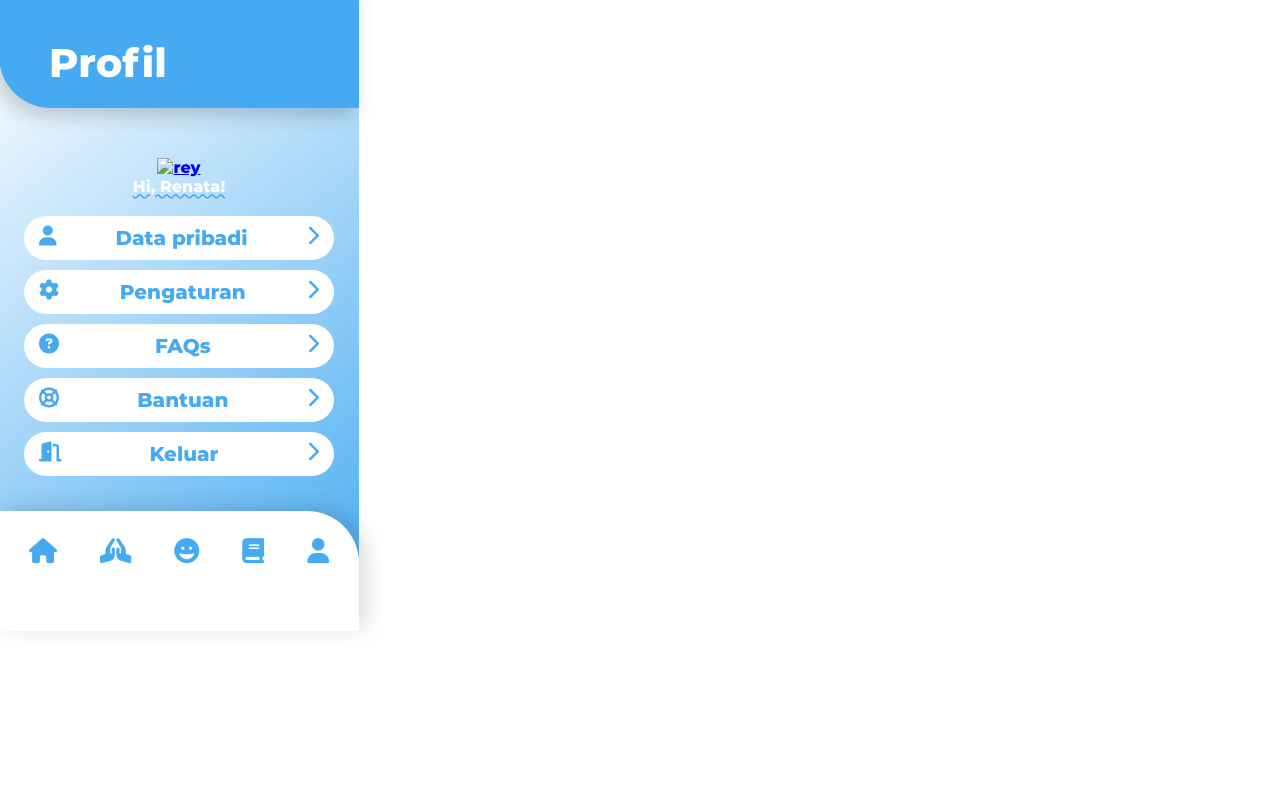
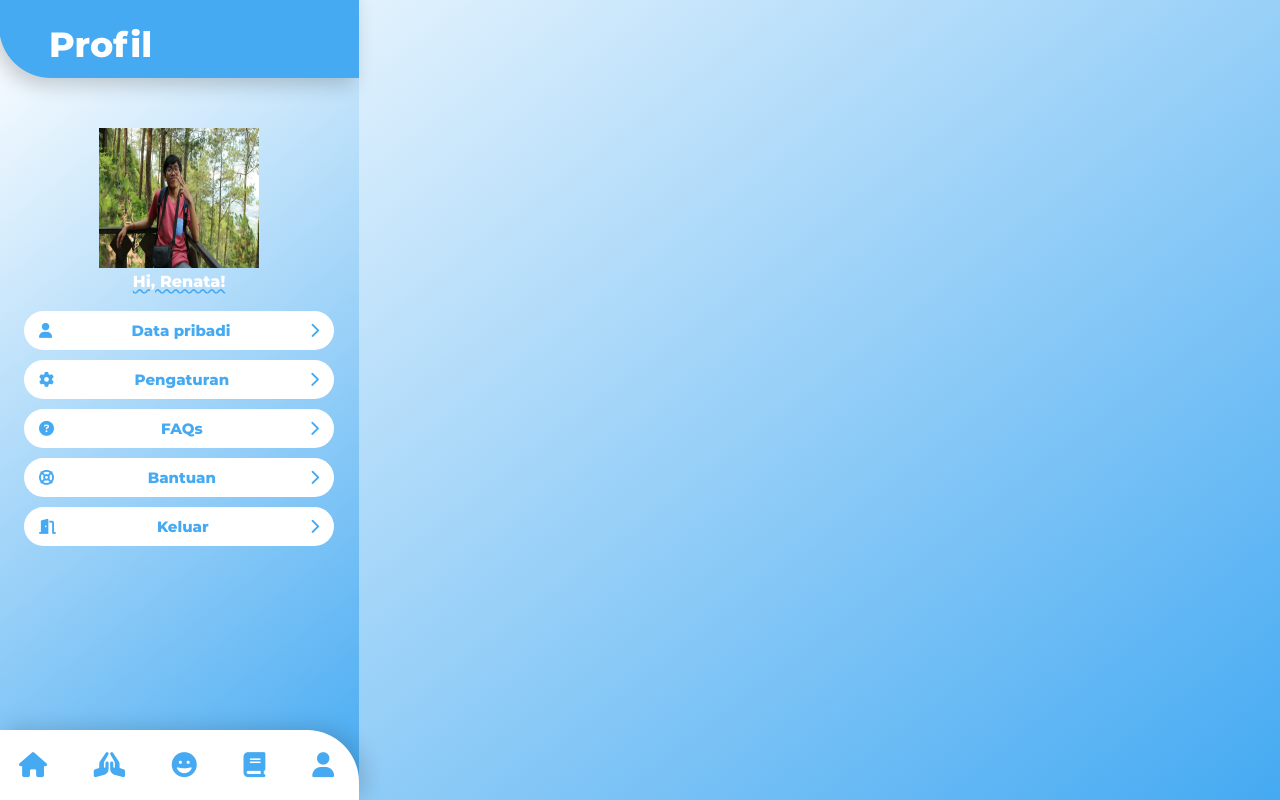
Before and after one commit to coderey-tf/kenalanyuk, a plain HTML site: page index.html in a window 1280 px wide. Drawn offline with Linux system fonts and the light colour scheme.

Commit message:
kurang home, faqs, otp

```diff
--- a/asset/css/profil.css
+++ b/asset/css/profil.css
@@ -10,6 +10,7 @@
 html,
 body {
   background: linear-gradient(-38deg, #45aaf2, white);
+  height: 100%;
 }
 
 body {
@@ -23,18 +24,18 @@ body {
 
 .header {
 
-  height: 70px;
+  height: 55px;
   background-color: var(--primarycolor);
   border-radius: 0 0 0 52px;
   box-shadow: -5px 7px 20px #00000030;
 
   color: white;
-  font-size: 40px;
+  font-size: 35px;
   font-family: montserrat;
 
   padding-left: 50px;
 
-  padding-top: 50px;
+  padding-top: 35px;
   margin-top: -20px;
   padding-bottom: -80px;
 }
@@ -49,6 +50,10 @@ body {
   justify-content: center;
 }
 
+a.menus {
+  text-decoration: none;
+}
+
 .menus {
   background-color: white;
   color: var(--primarycolor);
@@ -57,20 +62,35 @@ body {
   margin-bottom: -10px;
   padding: 10px 15px;
   width: 280px;
-  font-size: 20px;
+  font-size: 15px;
 
   display: flex;
   flex-direction: row;
   justify-content: space-between;
+  align-items: center;
+
+  cursor: pointer;
 }
 
 p.title {
   flex: 1;
 }
 
+
+
+a:visited,
+a:link {
+  text-decoration: none;
+  color: var(--primarycolor);
+}
+
 .navbar {
-  margin-top: 45px;
-  height: 70px;
+  bottom: 0;
+  position: fixed;
+  width: 360px;
+  overflow: hidden;
+  /* margin-top: 35px; */
+  height: 50px;
   background-color: white;
   border-radius: 0 52px 0px 0px;
   box-shadow: 7px -3px 20px #00000025;
@@ -82,5 +102,13 @@ p.title {
   display: flex;
   flex-direction: row;
   justify-content: space-between;
-  padding: 25px 30px;
+  padding-top: 20px;
+
 }
+
+section.bwh {
+  padding-left: 20px;
+  padding-right: 25px;
+  /* padding-top: 5px;
+  padding-bottom: 25px; */
+}
--- a/index.html
+++ b/index.html
@@ -5,7 +5,7 @@
   <meta name="viewport" content="width=device-width, initial-scale=1.0, shrink-to-fit=no">
   <script src="https://kit.fontawesome.com/44ac45bce4.js" crossorigin="anonymous"></script>
   <link rel="stylesheet" href="./asset/css/profil.css">
-  <title>Document</title>
+  <title>Kenalan Yuk</title>
 </head>
 
 <body>
@@ -16,55 +16,65 @@
   <div class="container">
     <section class="foto">
       <a target="_blank" href="rey.jpg">
-        <img src="rey.jpg" alt="rey" width="160" height="140">
+        <img src="./asset/img/rey.jpg" alt="rey" width="160" height="140">
       </a>
       <div class="desc" style="color:white; text-decoration:underline #45AAF2; text-decoration-style: wavy;">Hi, Renata!</div>
     </section>
 
-    <section class="menu">
-      <div class="menus Data-Pribadi">
+    <section class="menu fixed">
+      <a class="menus Data-Pribadi" href="/datapribadi/data-pribadi.html">
         <i class="fas fa-user"></i>
         Data pribadi
         <i class="fas fa-chevron-right"></i>
-      </div>
-      <div class="menus Pengaturan">
+      </a>
+      <a class="menus Pengaturan" href="/pengaturan/pengaturan.html">
         <i class="fas fa-cog"></i>
         Pengaturan
         <i class="fas fa-chevron-right"></i>
-      </div>
-      <div class="menus FAQs">
+      </a>
+      <a class="menus FAQs" href="/faqs/faqs.html">
         <i class="fas fa-question-circle"></i>
         FAQs
         <i class="fas fa-chevron-right"></i>
-      </div>
-      <div class="menus Bantuan">
+      </a>
+      <a class="menus Bantuan" href="/bantuan/bantuan.html">
         <i class="fas fa-life-ring"></i>
         Bantuan
         <i class="fas fa-chevron-right"></i>
-      </div>
-      <div class="menus Keluar">
+      </a>
+      <a class="menus Keluar">
         <i class="fas fa-door-open"></i>
         Keluar
         <i class="fas fa-chevron-right"></i>
-      </div>
+      </a>
     </section>
   </div>
 
   <div class="navbar">
-    <section class="home">
+    <section class="home bwh">
+      <a href="home.html" class="">
       <i class="fas fa-home"></i>
+      </a>
     </section>
-    <section class="syukur">
+    <section class="syukur bwh">
+      <a href="syukur.html" class="">
       <i class="fas fa-praying-hands"></i>
+    </a>
     </section>
-    <section class="mood">
+    <section class="mood bwh">
+      <a href="mood.html" class="">
       <i class="fas fa-grin"></i>
+    </a>
     </section>
-    <section class="kisahku">
-      <i class="fas fa-book"></i>
+    <section class="kisahku bwh">
+      <a href="kisahku.html" class="">
+        <i class="fas fa-book"></i>
+      </a>
     </section>
-    <section class="profil">
+    <section class="profil bwh">
+      <a href="index.html" class="">
       <i class="fas fa-user"></i>
+    </a>
     </section>
   </div>
 </body>
```
Also changed, not shown: profil.html (deleted).
